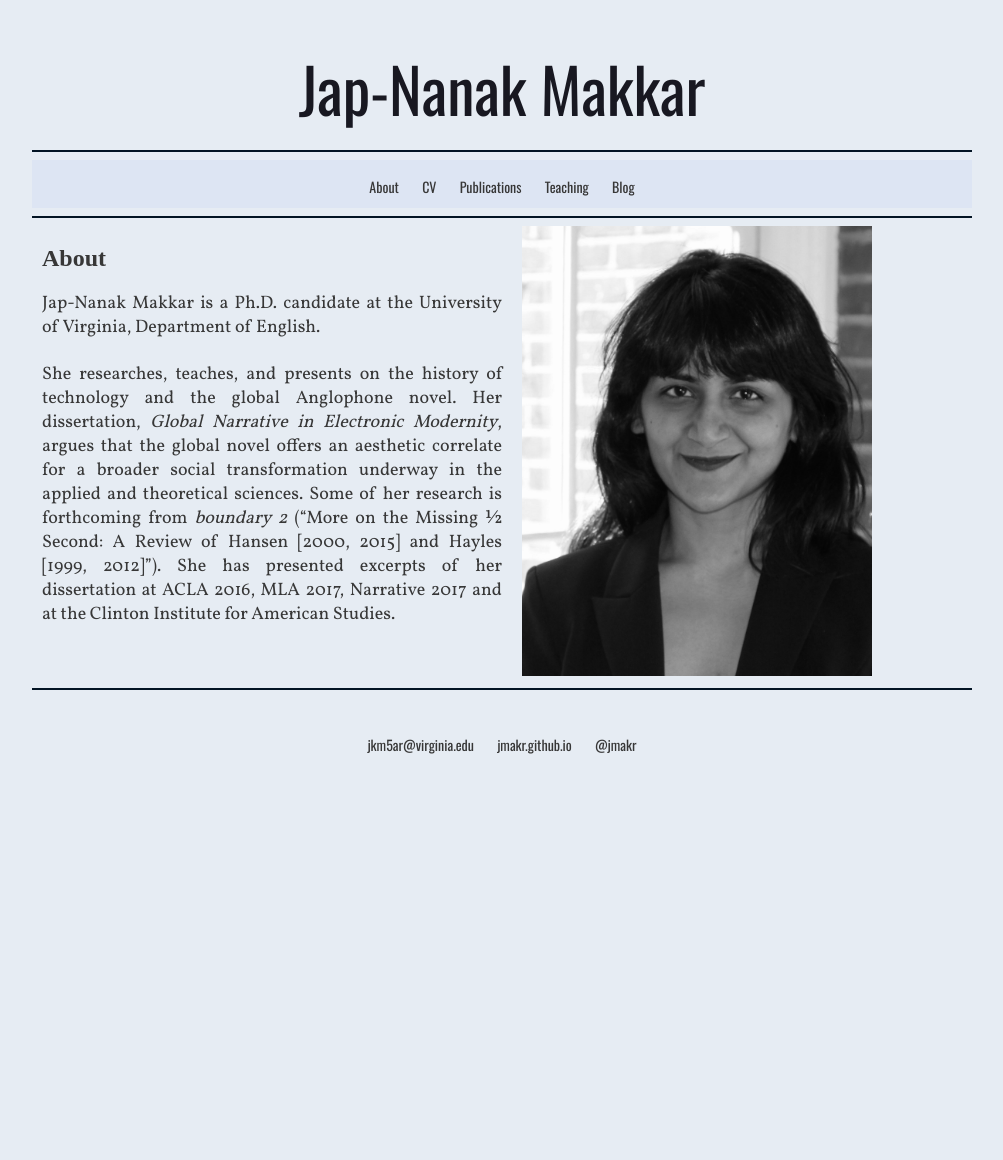
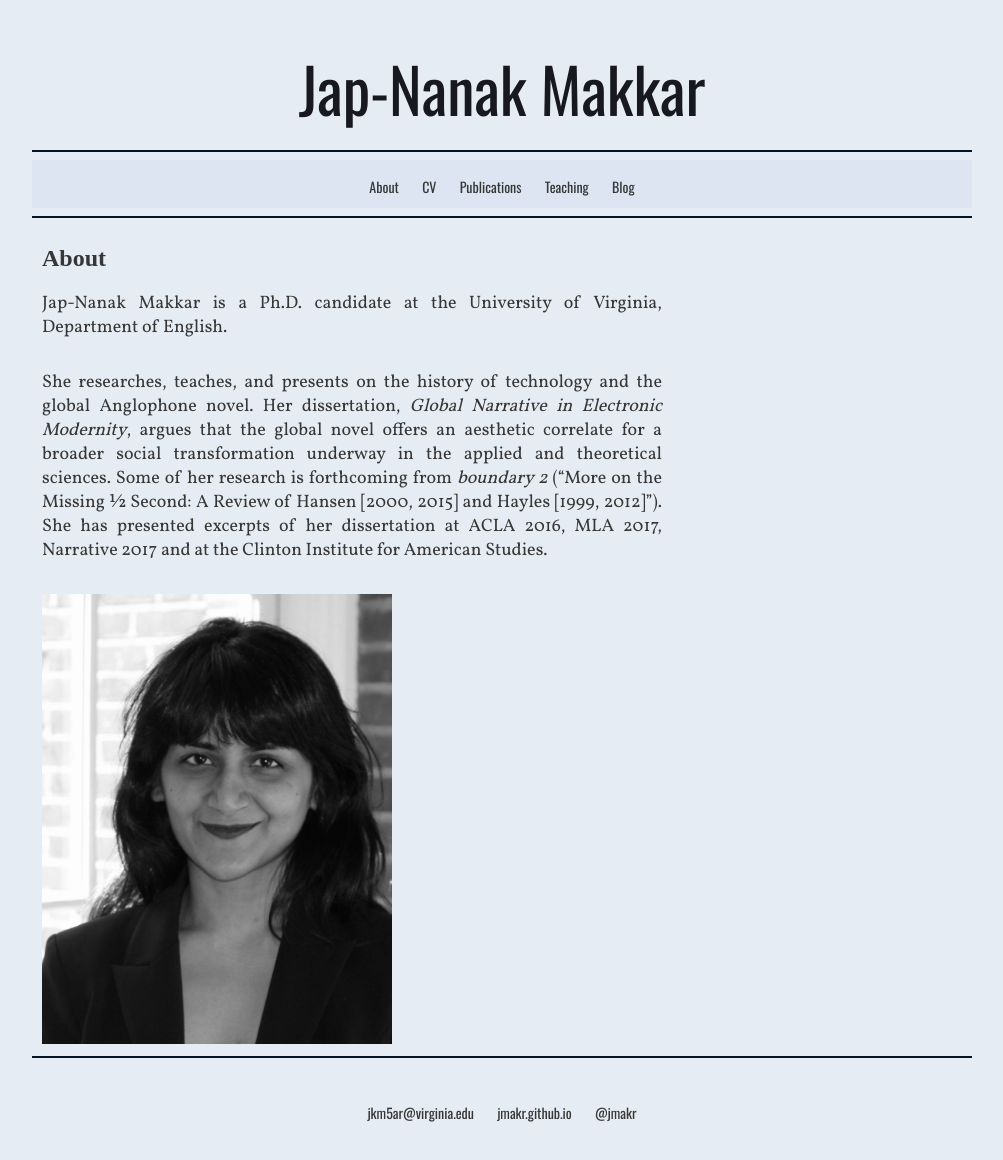
Before and after one commit to jmakr/jmakr.github.io, a Jekyll site: the page built from index.html, in a window 1280 px wide. Shown: the whole page, without its empty margins (138-1141 px from the left). Built offline with Jekyll 4.4.1, drawn with Linux system fonts in a browser that asks for light colours; some web fonts are replaced; before the commit the page ends 900 px from its top, so only the background shows below that.

Commit message:
Update index.html

```diff
--- a/index.html
+++ b/index.html
@@ -18,7 +18,7 @@
 !-->
 
 
-  <div id="blurb" class="article grid_6">
+  <div id="blurb" class="article grid_8">
 
 
 	<h2>{{ page.title }}</h2>
```
